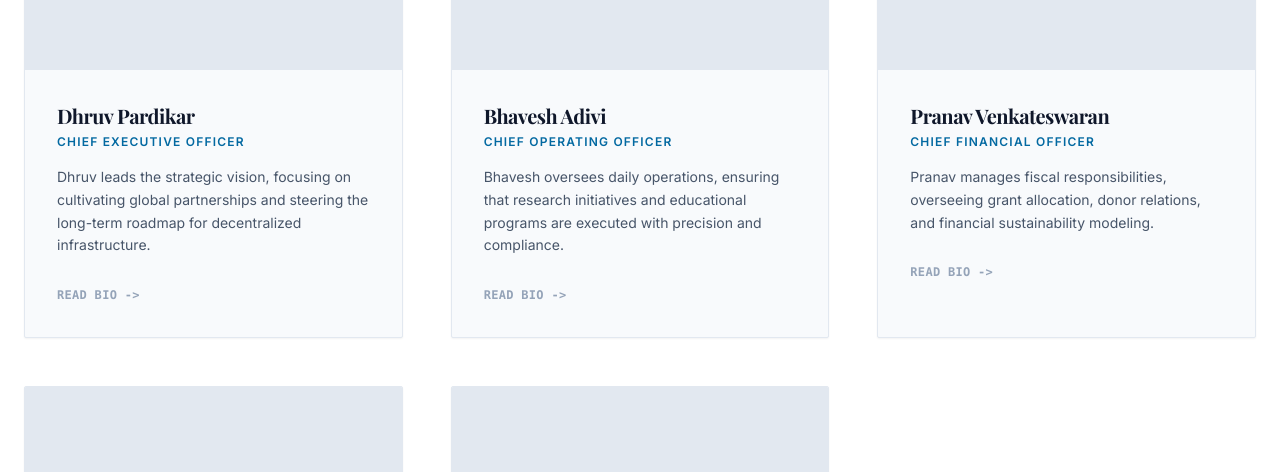
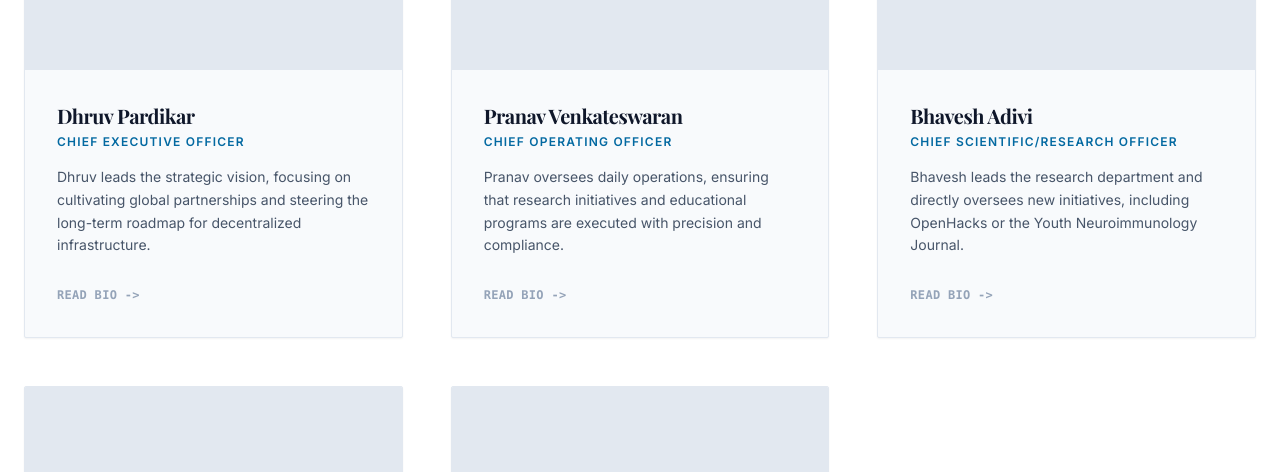
Before and after one commit to 2028badivi/openneural, a website built with Vite: page leadership.html in a window 1280 px wide. Shown: the part 628-1100 px from the top of the page. Built offline with nearby package versions, Linux system fonts and the light colour scheme.

Commit message:
Update leadership.html

```diff
--- a/leadership.html
+++ b/leadership.html
@@ -48,11 +48,11 @@
                         <span class="material-symbols-outlined text-6xl text-slate-300">person</span>
                     </div>
                     <div class="p-8">
-                        <h3 class="text-xl font-serif font-bold text-primary mb-1">Bhavesh Adivi</h3>
+                        <h3 class="text-xl font-serif font-bold text-primary mb-1">Pranav Venkateswaran</h3>
                         <div class="text-xs uppercase tracking-widest text-accent font-semibold mb-4">Chief Operating
                             Officer</div>
                         <p class="text-sm text-slate-600 leading-relaxed mb-6">
-                            Bhavesh oversees daily operations, ensuring that research initiatives and educational
+                            Pranav oversees daily operations, ensuring that research initiatives and educational
                             programs are executed with precision and compliance.
                         </p>
                         <a href="#"
@@ -68,12 +68,11 @@
                         <span class="material-symbols-outlined text-6xl text-slate-300">person</span>
                     </div>
                     <div class="p-8">
-                        <h3 class="text-xl font-serif font-bold text-primary mb-1">Pranav Venkateswaran</h3>
-                        <div class="text-xs uppercase tracking-widest text-accent font-semibold mb-4">Chief Financial
+                        <h3 class="text-xl font-serif font-bold text-primary mb-1">Bhavesh Adivi</h3>
+                        <div class="text-xs uppercase tracking-widest text-accent font-semibold mb-4">Chief Scientific/Research
                             Officer</div>
                         <p class="text-sm text-slate-600 leading-relaxed mb-6">
-                            Pranav manages fiscal responsibilities, overseeing grant allocation, donor relations, and
-                            financial sustainability modeling.
+                            Bhavesh leads the research department and directly oversees new initiatives, including OpenHacks or the Youth Neuroimmunology Journal.
                         </p>
                         <a href="#"
                             class="text-xs font-bold text-slate-400 hover:text-primary uppercase tracking-wide font-mono">Read
```
